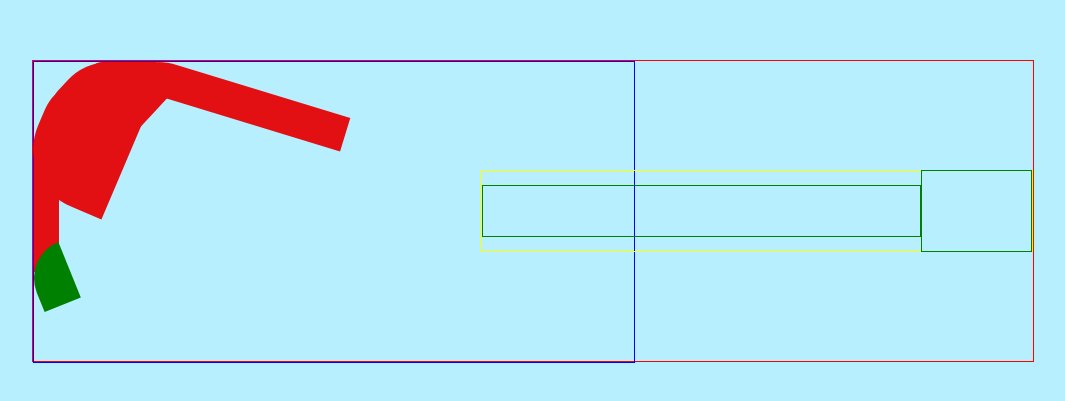
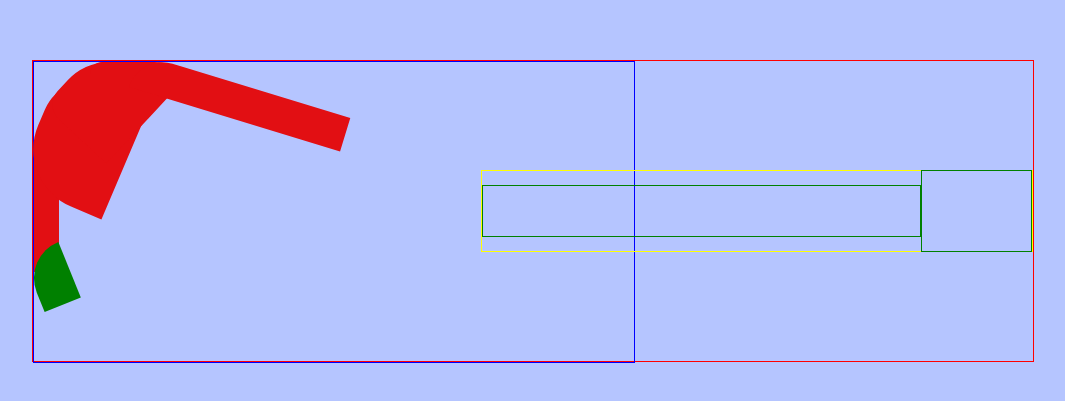
Before and after one commit to johnhalsey/guitar, a plain HTML site: page index.html in a window 1280 px wide. Shown: the part 189-590 px from the top of the page, without its empty margins (107-1172 px from the left). Drawn offline with Linux system fonts and the light colour scheme.

Commit message:
change bg colour

```diff
--- a/styles.css
+++ b/styles.css
@@ -6,7 +6,7 @@ body{
 }
 .background{
     height: 100%;
-    background-color: #b7efff;
+    background-color: #b5c5ff;
     display: flex;
     align-items: center;
     justify-content: center;
```
